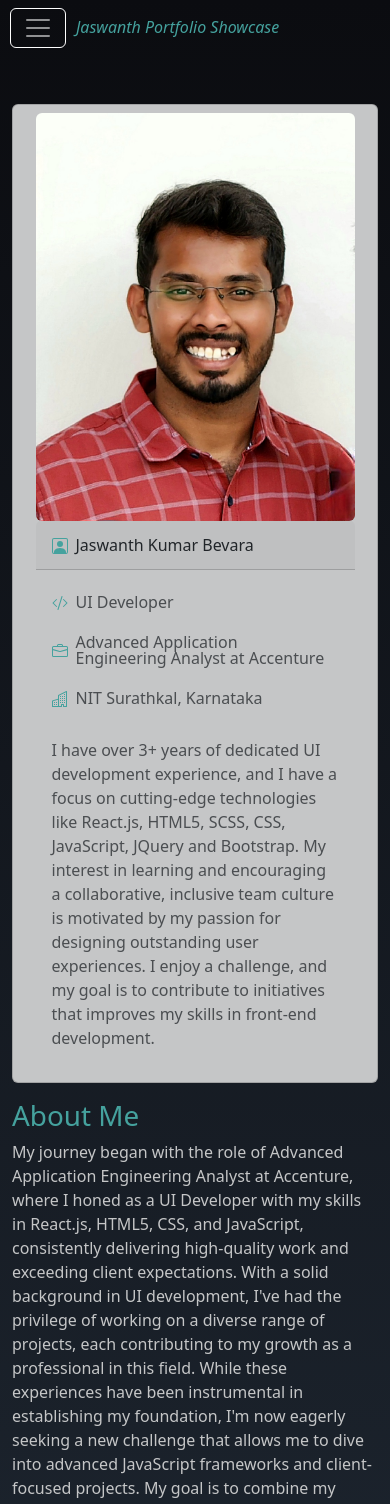
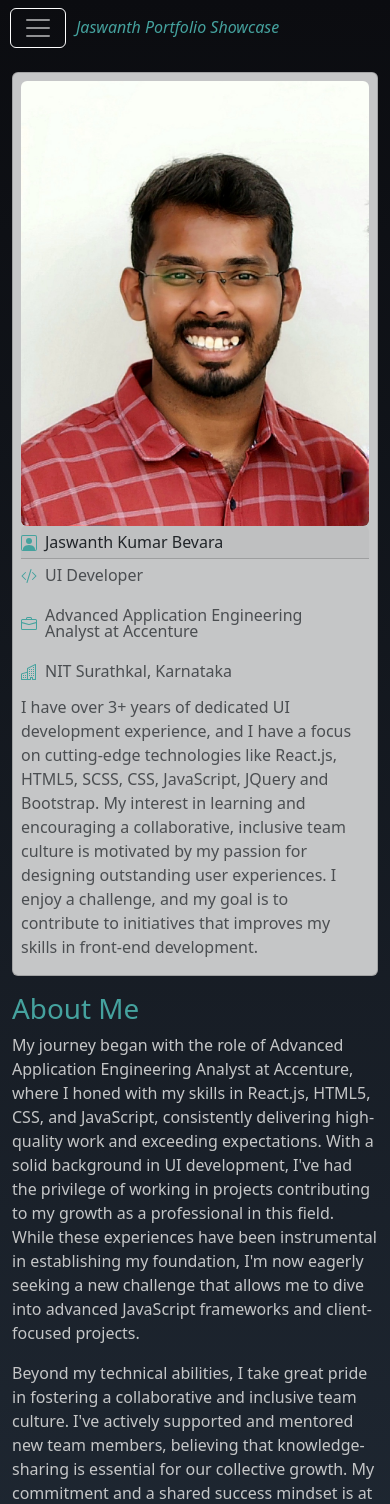
Before and after one commit to jaswanth-b-kumar/skillset-portfolio, a React (Create React App) app: page /#/ in a window 390 px wide. Shown: the top 1504 px of the page. Built offline with nearby package versions, Linux system fonts and the light colour scheme.

Commit message:
home page final commit

```diff
--- a/src/Components/Footer/Footer.js
+++ b/src/Components/Footer/Footer.js
@@ -2,7 +2,9 @@ import React from 'react'
 
 function Footer() {
   return (
-    <div>Footer</div>
+    <div className="footer-container container-fluid">
+
+    </div>
   )
 }
 
--- a/src/Components/Header/Header.scss
+++ b/src/Components/Header/Header.scss
@@ -27,6 +27,10 @@
         color: #fff;
     }
 
+    a.nav-link.active{
+        background-color: #45A29E;
+    }
+
     .nav-ul-custom {
         li {
             a {
--- a/src/Components/Home/Home.js
+++ b/src/Components/Home/Home.js
@@ -6,20 +6,20 @@ import './Home.scss'
 function Home() {
   return (
     <div className="container about-container">
-      <div className="card mt-5 p-2">
+      <div className="card mt-3 p-2">
         <div className="row gx-0">
-          <div className="col-11 col-sm-3 col-md-3 col-lg-3 text-center mx-auto">
+          <div className="col-12 col-sm-3 col-md-3 col-lg-3 text-center mx-auto m-0-custom">
             <img src={profilePhoto} className="img-fluid rounded" alt='profile' />
           </div>
-          <div className="col-11 col-sm-9 col-md-9 col-lg-9 mx-auto card-customflex">
+          <div className="col-12 col-sm-9 col-md-9 col-lg-9 mx-auto card-customflex m-0-custom">
             <div className="card-header">
               <div className="card-head card-text-custom"><span><icons.PersonSquare /></span><span className="m-2">Jaswanth Kumar Bevara</span></div>
             </div>
             <div className="card-body">
-              <div className="card-subhead  mb-2 text-body-secondary card-text-custom"><span><icons.CodeSlash /></span><span className="m-2">UI Developer</span></div>
-              <div className="card-subhead  mb-2 text-body-secondary card-text-custom"><span><icons.Briefcase /></span><span className="m-2">Advanced Application Engineering Analyst at Accenture</span></div>
-              <div className="card-subhead  mb-2 text-body-secondary card-text-custom"><span><icons.Buildings /></span><span className="m-2">NIT Surathkal, Karnataka</span></div>
-              <div className="card-subhead  mb-2 text-body-secondary card-text-custom mt-4">
+              <div className="card-subhead mb-2 text-body-secondary card-text-custom"><span><icons.CodeSlash /></span><span className="m-2">UI Developer</span></div>
+              <div className="card-subhead mb-2 text-body-secondary card-text-custom"><span><icons.Briefcase /></span><span className="m-2">Advanced Application Engineering Analyst at Accenture</span></div>
+              <div className="card-subhead mb-2 text-body-secondary card-text-custom"><span><icons.Buildings /></span><span className="m-2">NIT Surathkal, Karnataka</span></div>
+              <div className="card-subhead mb-2 text-body-secondary card-text-custom mt-2">
                 <span className="line-height-custom">
                   I have over 3+ years of dedicated UI development experience, and I have a focus on cutting-edge technologies like React.js, HTML5, SCSS, CSS, JavaScript, JQuery and Bootstrap.
                   My interest in learning and encouraging a collaborative, inclusive team culture is motivated by my passion for designing outstanding user experiences.
@@ -33,12 +33,11 @@ function Home() {
       <div className='about-description'>
         <h1 className='mt-3'>About Me</h1>
         <p>
-          My journey began with the role of Advanced Application Engineering Analyst at Accenture, where I honed as a UI Developer with my skills in React.js,
-          HTML5, CSS, and JavaScript, consistently delivering high-quality work and exceeding client expectations. With a solid background in UI development,
-          I've had the privilege of working on a diverse range of projects, each contributing to my growth as a professional in this field. While these
+          My journey began with the role of Advanced Application Engineering Analyst at Accenture, where I honed with my skills in React.js,
+          HTML5, CSS, and JavaScript, consistently delivering high-quality work and exceeding expectations. With a solid background in UI development,
+          I've had the privilege of working in projects contributing to my growth as a professional in this field. While these
           experiences have been instrumental in establishing my foundation, I'm now eagerly seeking a new challenge that allows me to dive into advanced JavaScript
-          frameworks and client-focused projects. My goal is to combine my technical expertise with a passion for innovation, ensuring that the user experiences I
-          create not only meet but exceed industry standards.
+          frameworks and client-focused projects.
         </p>
         <p>
           Beyond my technical abilities, I take great pride in fostering a collaborative and inclusive team culture. I've actively supported and mentored new team
--- a/src/Components/Home/Home.scss
+++ b/src/Components/Home/Home.scss
@@ -1,6 +1,16 @@
 .about-container {
     .card{
          background: #C5C6C7;
+
+         @media (width < 576px) {
+            .card-header,.card-body {
+                padding: 0;
+            }
+
+            .m-0-custom{
+                margin: 0 !important;
+            }
+        }
     }
 
     .card-text-custom {
```
